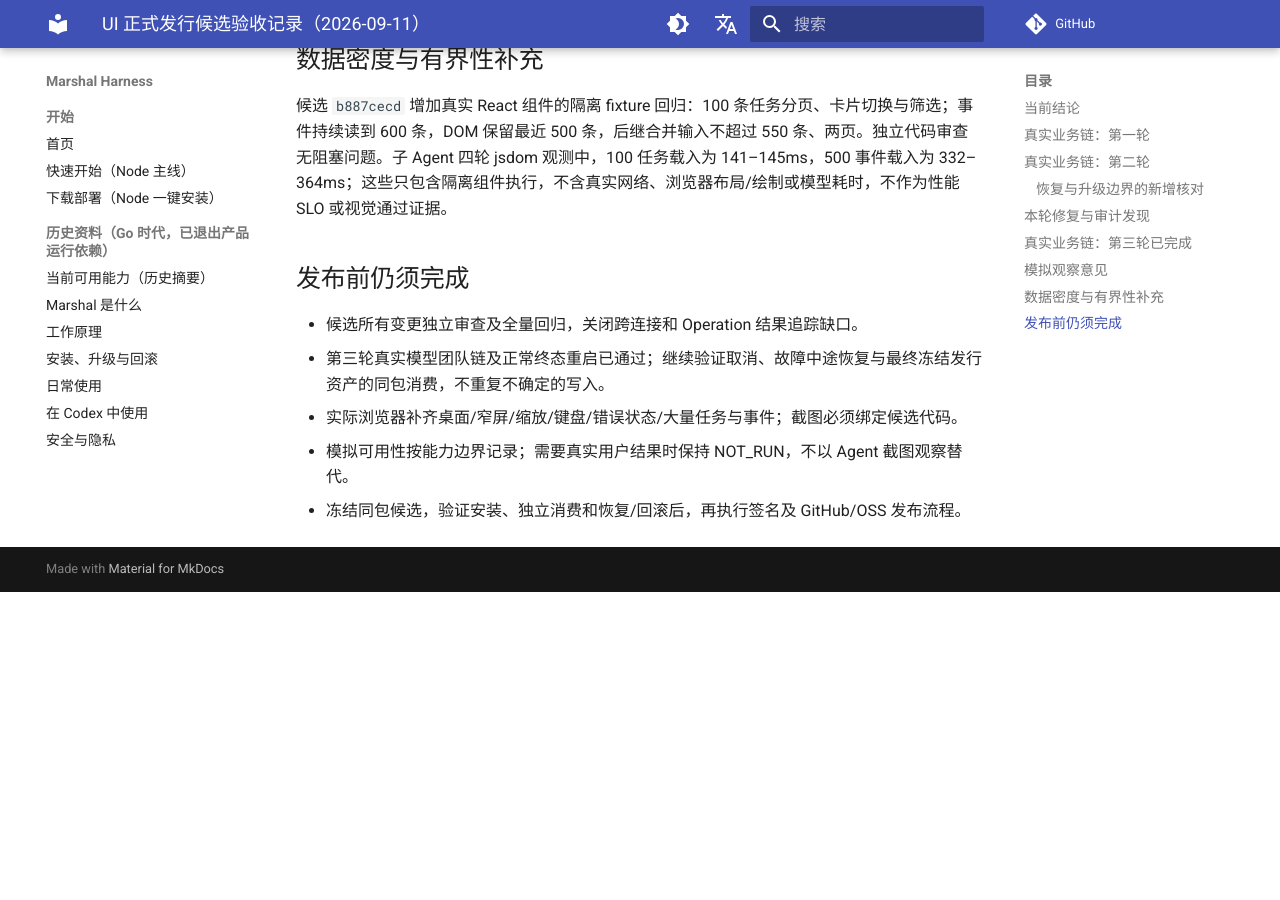
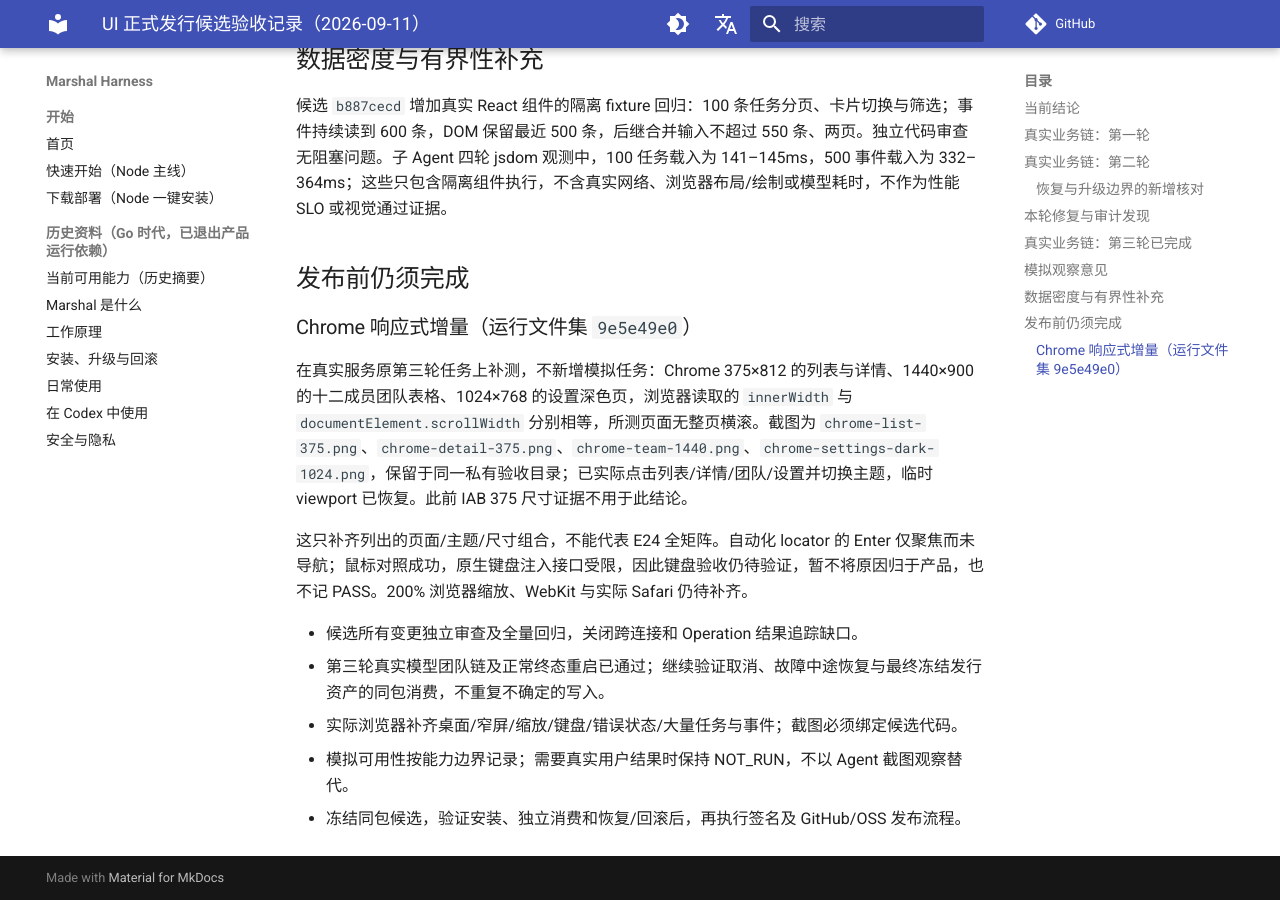
Before and after one commit to chiga0/marshal-harness, an MkDocs documentation site: the page built from docs/ui-1/release-validation-2026-09-11.md, in a window 1280 px wide and 900 px high, scrolled down 5400 px. Built offline with MkDocs 1.6.1 and Material for MkDocs 9.7.7, drawn with Linux system fonts in a browser that asks for light colours; comment, search, counter and statistics services are not loaded; before the commit the page ends 5992 px from its top, so only the background shows below that.

Commit message:
docs(ui): record scoped Chrome responsive checks

```diff
--- a/docs/ui-1/release-validation-2026-09-11.md
+++ b/docs/ui-1/release-validation-2026-09-11.md
@@ -101,6 +101,12 @@ CI `34583578954` 的 Ubuntu/Node22 密度测试超过默认 5 秒（5119ms），
 
 ## 发布前仍须完成
 
+### Chrome 响应式增量（运行文件集 `9e5e49e0`）
+
+在真实服务原第三轮任务上补测，不新增模拟任务：Chrome 375×812 的列表与详情、1440×900 的十二成员团队表格、1024×768 的设置深色页，浏览器读取的 `innerWidth` 与 `documentElement.scrollWidth` 分别相等，所测页面无整页横滚。截图为 `chrome-list-375.png`、`chrome-detail-375.png`、`chrome-team-1440.png`、`chrome-settings-dark-1024.png`，保留于同一私有验收目录；已实际点击列表/详情/团队/设置并切换主题，临时 viewport 已恢复。此前 IAB 375 尺寸证据不用于此结论。
+
+这只补齐列出的页面/主题/尺寸组合，不能代表 E24 全矩阵。自动化 locator 的 Enter 仅聚焦而未导航；鼠标对照成功，原生键盘注入接口受限，因此键盘验收仍待验证，暂不将原因归于产品，也不记 PASS。200% 浏览器缩放、WebKit 与实际 Safari 仍待补齐。
+
 - 候选所有变更独立审查及全量回归，关闭跨连接和 Operation 结果追踪缺口。
 - 第三轮真实模型团队链及正常终态重启已通过；继续验证取消、故障中途恢复与最终冻结发行资产的同包消费，不重复不确定的写入。
 - 实际浏览器补齐桌面/窄屏/缩放/键盘/错误状态/大量任务与事件；截图必须绑定候选代码。
```
